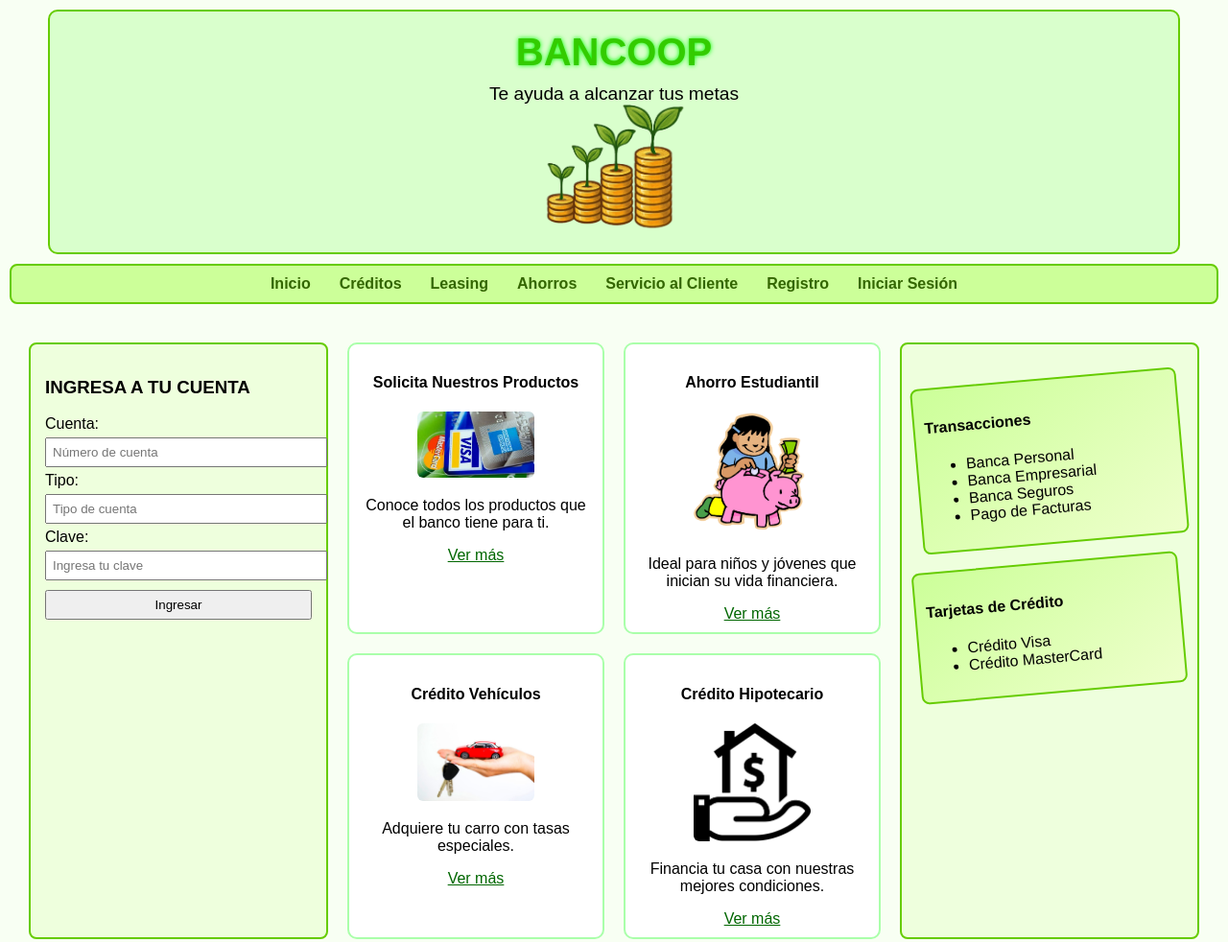
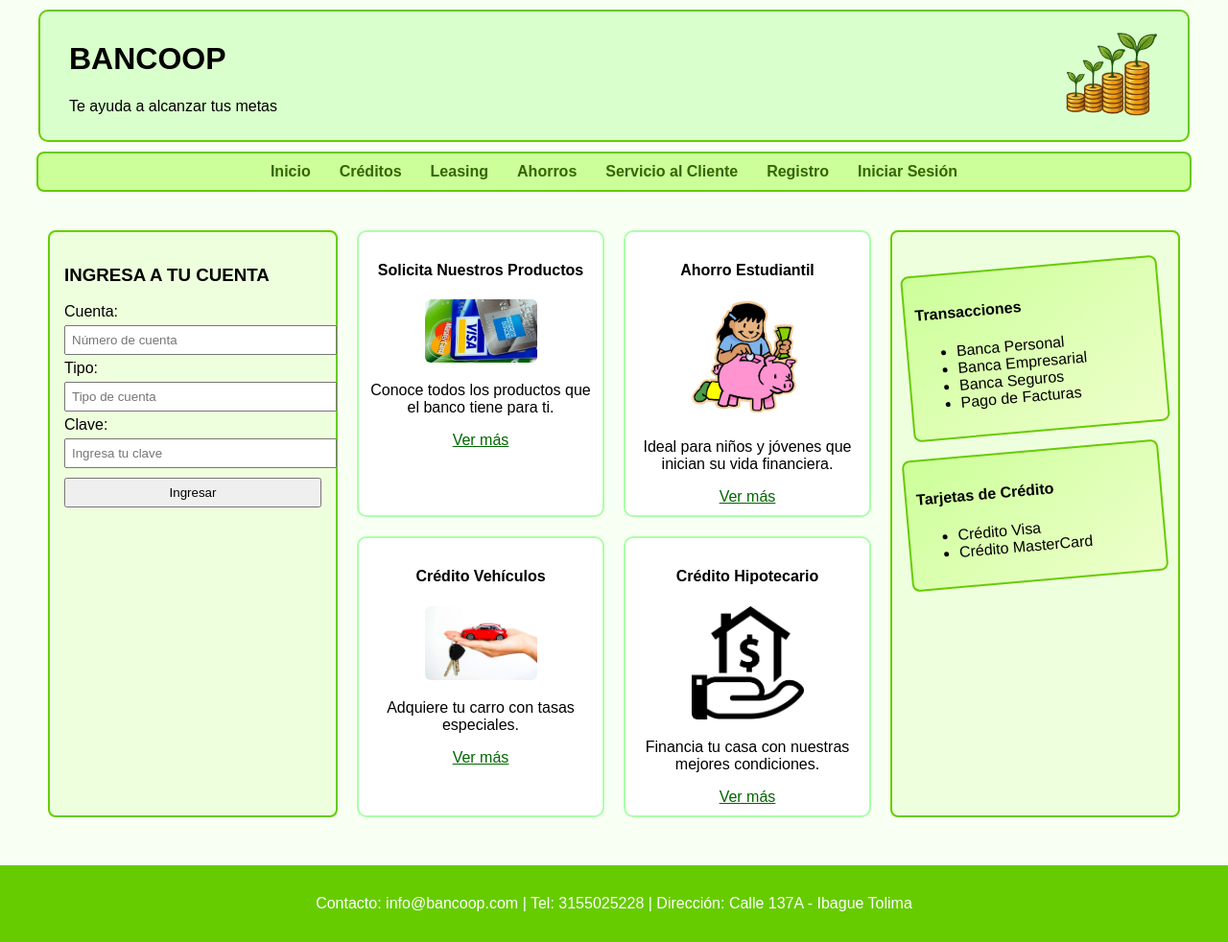
Before and after one commit to JuanRiveros7/EJER_Juan_Riveros, a plain HTML site: page index.html in a window 1280 px wide. Shown: the top 982 px of the page at 96% size. Drawn offline with Linux system fonts and the light colour scheme.

Commit message:
cambios en index and css

```diff
--- a/css/style.css
+++ b/css/style.css
@@ -5,42 +5,55 @@ body {
   padding: 0;
 }
 
-header.encabezado {
+/* Encabezado */
+.encabezado {
   display: flex;
-  flex-direction: column;
   align-items: center;
-  text-align: center;
+  justify-content: space-between;
   background-color: #d9ffcc;
   border: 2px solid #66cc00;
-  margin: 10px;
+  margin: 10px auto;
   border-radius: 10px;
-  padding: 20px;
+  padding: 10px 30px;
+  max-width: 1200px;
+  flex-wrap: wrap;
 }
 
-header h1 {
+.logo-bancoop {
+  flex: 1 1 60%;
+}
+
+.logo-bancoop h1 {
   color: #33cc00;
   font-size: 2.5em;
   margin: 0;
   text-shadow: 0 0 5px #00ff00;
 }
 
-header p {
+.logo-bancoop p {
   font-size: 1.2em;
-  margin: 10px 0 0;
+  margin-top: 5px;
+}
+
+.imagen-bancoop {
+  flex: 0 1 auto;
+  text-align: right;
 }
 
 .banner-img {
-  width: 150px;
-  display: block;
-  margin: 0% auto;
+  width: 100px;
+  height: auto;
+  margin-left: auto;
 }
 
+/* Navegación */
 nav.barra-navegacion {
   background-color: #ccff99;
   border: 2px solid #66cc00;
-  margin: 10px;
+  margin: 10px auto;
   border-radius: 8px;
   text-align: center;
+  max-width: 1200px;
 }
 
 nav ul {
@@ -49,6 +62,7 @@ nav ul {
   display: flex;
   justify-content: center;
   gap: 50px;
+  margin: 0;
 }
 
 nav ul li a {
@@ -57,10 +71,13 @@ nav ul li a {
   color: #336600;
 }
 
+/* Contenedor general */
 .contenedor {
   display: flex;
   padding: 20px;
   flex-wrap: wrap;
+  max-width: 1200px;
+  margin: 0 auto;
 }
 
 .lateral {
@@ -73,7 +90,8 @@ nav ul li a {
   border-radius: 8px;
 }
 
-.lateral input, .lateral button {
+.lateral input,
+.lateral button {
   width: 100%;
   margin: 5px 0;
   padding: 6px;
@@ -117,6 +135,7 @@ nav ul li a {
   border-radius: 8px;
 }
 
+/* Pie de página */
 footer {
   background-color: #66cc00;
   color: white;
@@ -125,12 +144,14 @@ footer {
   margin-top: 20px;
 }
 
+/* Menú móvil */
 .menu {
   background-color: #ccff99;
   border: 2px solid #66cc00;
-  margin: 10px;
+  margin: 10px auto;
   border-radius: 8px;
   text-align: center;
+  max-width: 1200px;
   position: relative;
 }
 
@@ -162,20 +183,36 @@ footer {
   color: #336600;
 }
 
-/* NUEVO: centrado general */
+/* Centrado general */
 .main-wrapper {
   max-width: 1200px;
   margin: 0 auto;
   padding: 0 20px;
 }
 
-/* Vista móvil */
+/* Responsivo */
 @media (max-width: 768px) {
+  .encabezado {
+    flex-direction: column;
+    text-align: center;
+  }
+
+  .logo-bancoop,
+  .imagen-bancoop {
+    max-width: 100%;
+    text-align: center;
+  }
+
+  .banner-img {
+    margin-top: 10px;
+  }
+
   .nav-links {
-    flex-direction: column;
+    flex-direction: column-reverse;
     display: none;
     background-color: #ccff99;
     padding: 20px 0;
+    text-align: center;
   }
 
   .menu-icon {
--- a/index.html
+++ b/index.html
@@ -10,10 +10,13 @@
 
 <div class="main-wrapper">
   <header class="encabezado">
+  <div class="texto-header">
     <h1>BANCOOP</h1>
     <p>Te ayuda a alcanzar tus metas</p>
-    <img src="img/ahorro.png" alt="Crecimiento" class="banner-img">
-  </header>
+  </div>
+  <img src="img/ahorro.png" alt="Crecimiento" class="banner-img">
+</header>
+
 </div>
 <nav class="menu">
   <input type="checkbox" id="menu-toggle">
```
